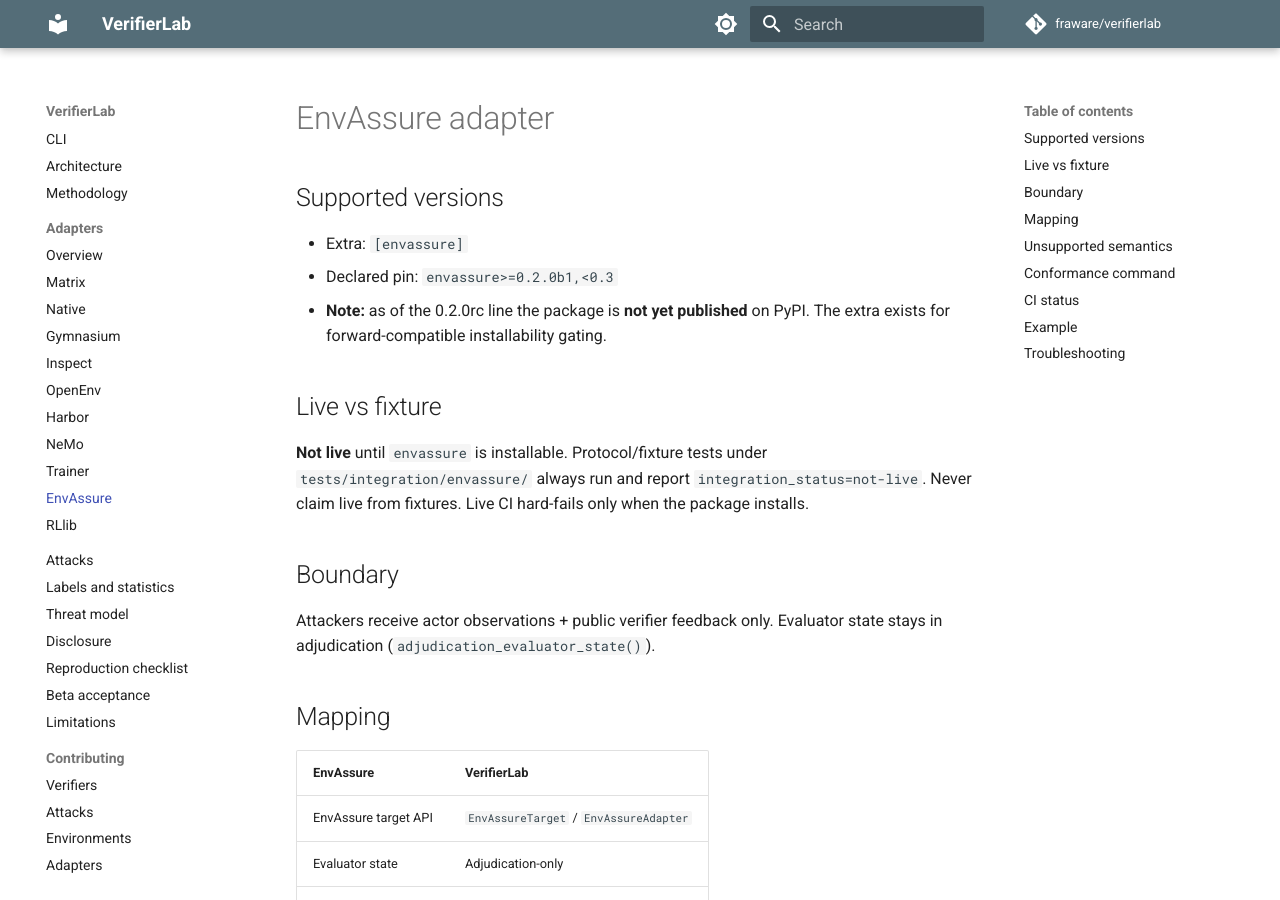
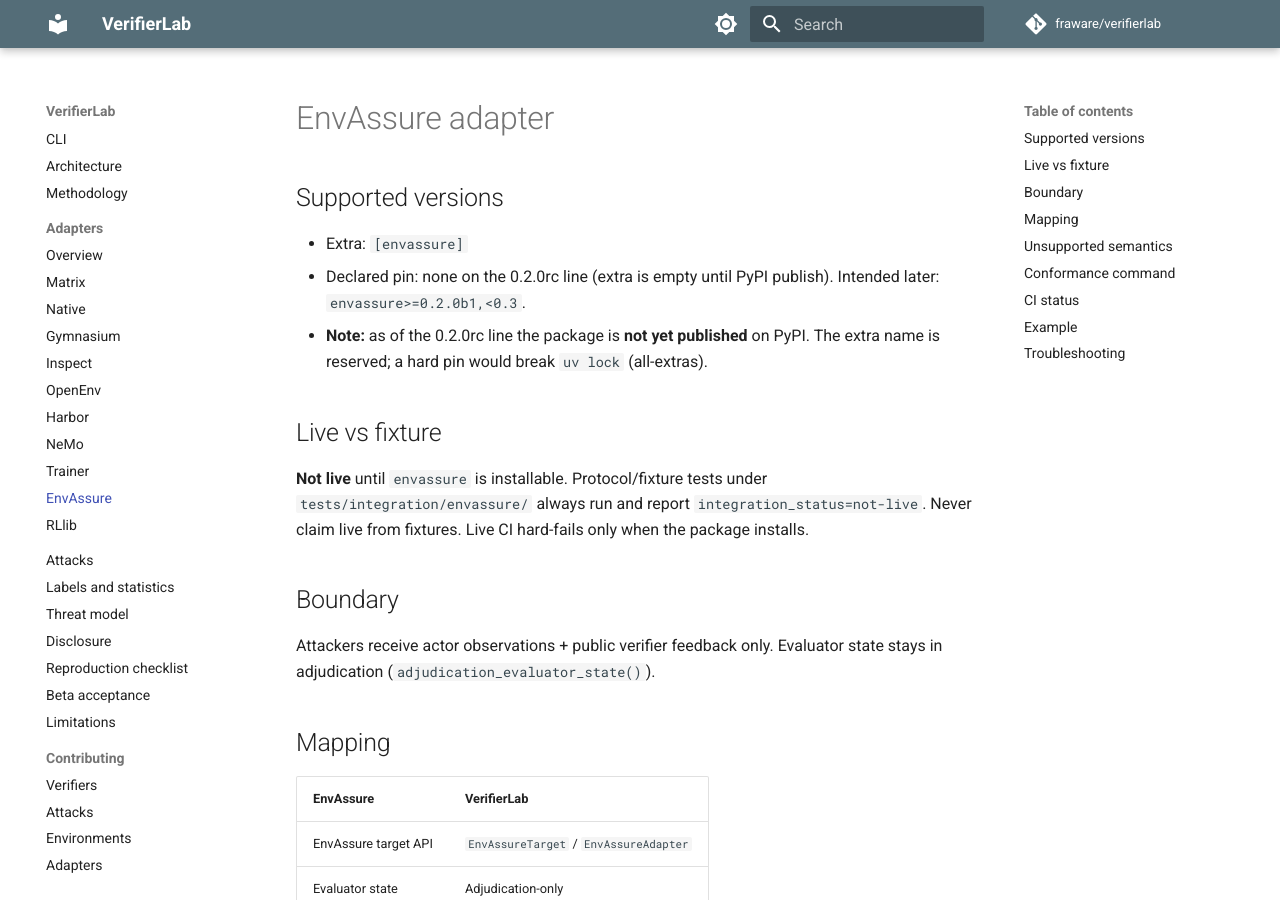
Before and after one commit to fraware/verifierlab, an MkDocs documentation site: the page built from docs/adapters/envassure.md, in a window 1280 px wide and 900 px high. Built offline with MkDocs 1.6.1 and Material for MkDocs 9.7.7, drawn with Linux system fonts in a browser that asks for light colours; comment, search, counter and statistics services are not loaded.

Commit message:
Unblock uv sync by clearing unpublished envassure pin.
uv lock resolves all extras; a missing PyPI package made release smoke fail before build/publish.

Signed-off-by: fraware <mateopetel@gmail.com>

```diff
--- a/docs/adapters/envassure.md
+++ b/docs/adapters/envassure.md
@@ -3,9 +3,10 @@
 ## Supported versions
 
 - Extra: `[envassure]`
-- Declared pin: `envassure>=0.2.0b1,<0.3`
+- Declared pin: none on the 0.2.0rc line (extra is empty until PyPI publish).
+  Intended later: `envassure>=0.2.0b1,<0.3`.
 - **Note:** as of the 0.2.0rc line the package is **not yet published** on PyPI.
-  The extra exists for forward-compatible installability gating.
+  The extra name is reserved; a hard pin would break `uv lock` (all-extras).
 
 ## Live vs fixture
 
```
Also changed, not shown: pyproject.toml (+4 -4 lines).
